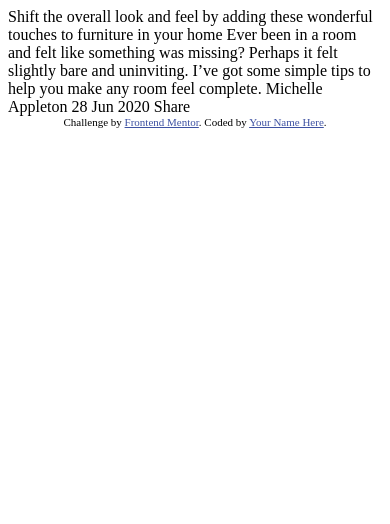
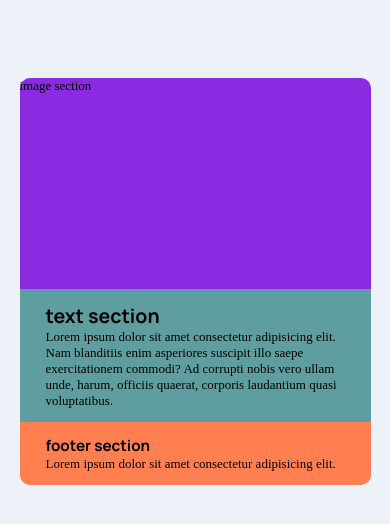
Before and after one commit to Clinton-dev/article-preview-component, a plain HTML site: page index.html in a window 390 px wide. Drawn offline with Linux system fonts and the light colour scheme.

Commit message:
Finished mobile layout

```diff
--- a/css/_base.scss
+++ b/css/_base.scss
@@ -1,3 +1,5 @@
+@use 'colors';
+
 @import url('https://fonts.googleapis.com/css2?family=Manrope:wght@500;700&display=swap');
 
 * {
@@ -8,6 +10,7 @@
 
 body {
   font-size: 13px;
+  background-color: colors.color(secondary2);
 }
 
 h1, h2, h3, h4, h5, h6 { font-family: 'Manrope', sans-serif; }
--- /dev/null
+++ b/css/_colors.scss
@@ -0,0 +1,10 @@
+$colors: (
+  primary: hsl(217, 19%, 35%),
+  primary2: hsl(214, 17%, 51%),
+  secondary: hsl(212, 23%, 69%),
+  secondary2: hsl(210, 46%, 95%)
+);
+
+@function color($color-name) {
+  @return map-get($colors, $color-name);
+}
--- a/css/_layout.scss
+++ b/css/_layout.scss
@@ -1,10 +1,25 @@
-$colors: (
-  primary: hsl(217, 19%, 35%),
-  primary2: hsl(214, 17%, 51%),
-  secondary: hsl(212, 23%, 69%),
-  secondary2: hsl(210, 46%, 95%)
-);
+$border: 10px;
+$card-padding: 1em;
 
-@function color($color-name) {
-  @return map-get($colors, $color-name);
+.card {
+  width: 90%;
+  margin: 6em auto;
+  border-radius: 20px;
 }
+
+.card-img {
+  background-color: blueviolet;
+  min-height: 25vh;
+  border-radius: $border $border 0 0;
+}
+
+.card-text {
+  background-color: cadetblue;
+  padding: $card-padding $card-padding * 2;
+}
+
+.card-footer {
+  background-color: coral;
+  border-radius: 0 0 $border $border;
+  padding: $card-padding $card-padding * 2;
+}
--- a/index.html
+++ b/index.html
@@ -6,6 +6,7 @@
 
   <link rel="icon" type="image/png" sizes="32x32" href="./images/favicon-32x32.png">
 
+  <link rel="stylesheet" href="css/main.css">
   <title>Frontend Mentor | Article preview component</title>
 
   <!-- Feel free to remove these styles or customise in your own stylesheet 👍 -->
@@ -16,19 +17,19 @@
 </head>
 <body>
 
-  Shift the overall look and feel by adding these wonderful
-  touches to furniture in your home
+  <div class="card">
+    <div class="card-img">image section</div>
+    <div class="card-text">
+      <h2>text section</h2>
+      <p>Lorem ipsum dolor sit amet consectetur adipisicing elit. Nam blanditiis enim asperiores suscipit illo saepe exercitationem commodi? Ad corrupti nobis vero ullam unde, harum, officiis quaerat, corporis laudantium quasi voluptatibus.</p>
+    </div>
+    <div class="card-footer">
+      <h3>footer section</h3>
+      <p>Lorem ipsum dolor sit amet consectetur adipisicing elit. </p>
+    </div>
+  </div>
 
-  Ever been in a room and felt like something was missing? Perhaps
-  it felt slightly bare and uninviting. I’ve got some simple tips
-  to help you make any room feel complete.
-
-  Michelle Appleton
-  28 Jun 2020
-
-  Share
-
-  <div class="attribution">
+  <div class="attribution" style="display: none;">
     Challenge by <a href="https://www.frontendmentor.io?ref=challenge" target="_blank">Frontend Mentor</a>.
     Coded by <a href="#">Your Name Here</a>.
   </div>
```
Also changed, not shown: css/main.css, 2 other files.
